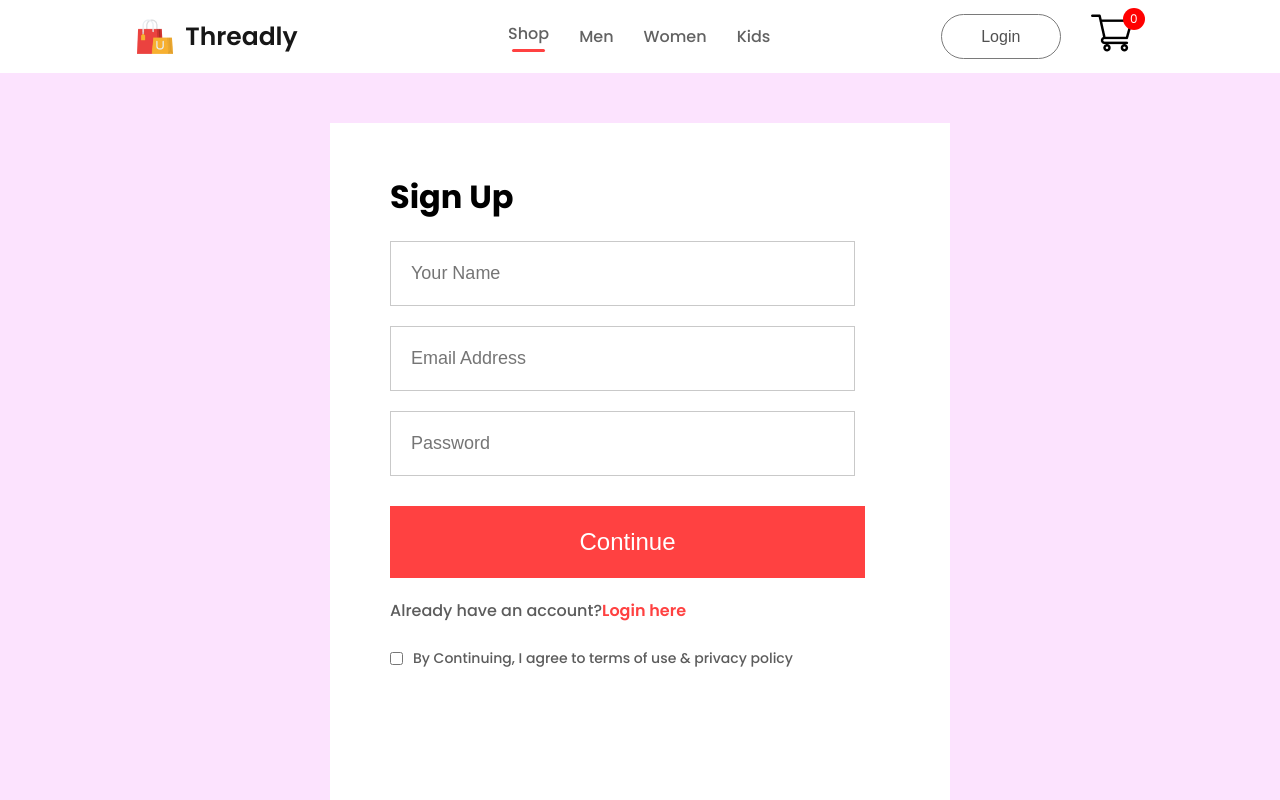
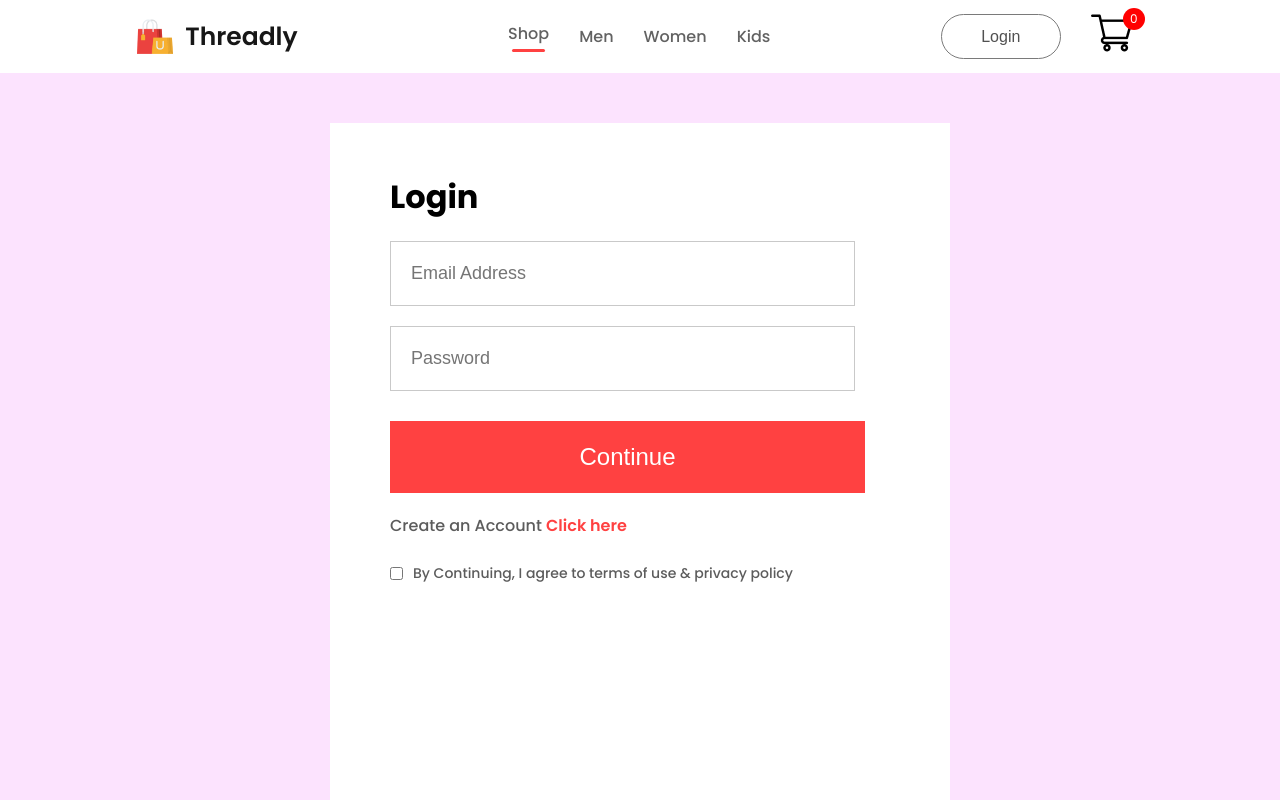
Before and after one commit to iZiaur/Ecommerce, a React (Create React App) app in the folder frontend/: page /login in a window 1280 px wide. Shown: the top 800 px of the page. Built offline with nearby package versions, Linux system fonts and the light colour scheme.

Commit message:
Linking Login Frontend and Backend

```diff
--- a/frontend/src/Pages/LoginSignUp.jsx
+++ b/frontend/src/Pages/LoginSignUp.jsx
@@ -1,17 +1,51 @@
 import "./css/LoginSignup.css"
+import { useState } from "react";
 function LoginSignUp(){
+    const[state,setstate]=useState("Login");
+    const [formdata,setformdata]=useState({
+        username:"",
+        password:"",
+        email:""
+    })
+
+    async function login(){
+        console.log("lg",formdata);
+    }
+
+
+
+
+
+
+
+
+
+     async function signup(){
+        console.log("sg",formdata);
+
+    }
+
+    function changeHandler(e){
+        setformdata({
+            ...formdata,[e.target.name]:e.target.value
+        })
+    }
+
+
     return (
         <div className="loginsignup">
             <div className="loginsignupcontainer">
-                <h1>Sign Up</h1>
+                <h1>{state}</h1>
                 <div className="loginsignupfields">
-                    <input type="text" placeholder="Your Name"/>
-                    <input type="email" placeholder="Email Address"/>
-                    <input type="password" placeholder="Password"/>
+                    {state==="Sign Up"?<input name="username" value={formdata.username} onChange={changeHandler}type="text" placeholder="Your Name" />:<></>}
+                    <input name="email" value={formdata.email} onChange={changeHandler} type="email" placeholder="Email Address"/>
+                    <input name="password" value={formdata.password} onChange={changeHandler} type="password" placeholder="Password"/>
 
                 </div>
-                <button>Continue</button>
-                <p className="loginsignup-login">Already have an account?<span>Login here</span></p>
+                <button onClick={(state==="Sign Up")?(()=>signup()):(()=>login())}>Continue</button>
+                {state==="Sign Up"? <p className="loginsignup-login">Already have an account?<span onClick={()=>setstate("Login")}>Login here</span></p>:<p className="loginsignup-login">Create an Account <span onClick={()=>setstate("Sign Up")}>Click here</span></p>}
+
+
                 <div className="loginsignup-agree">
                     <input type="checkbox" name='' id=''/>
                     <p>By Continuing, I agree to terms of use & privacy policy</p>
--- a/frontend/src/Pages/css/LoginSignup.css
+++ b/frontend/src/Pages/css/LoginSignup.css
@@ -135,6 +135,7 @@
 .loginsignup-login span {
     color: #ff4141;
     font-weight: 600;
+    cursor:pointer;
 }
 
 .loginsignup-agree {
```
